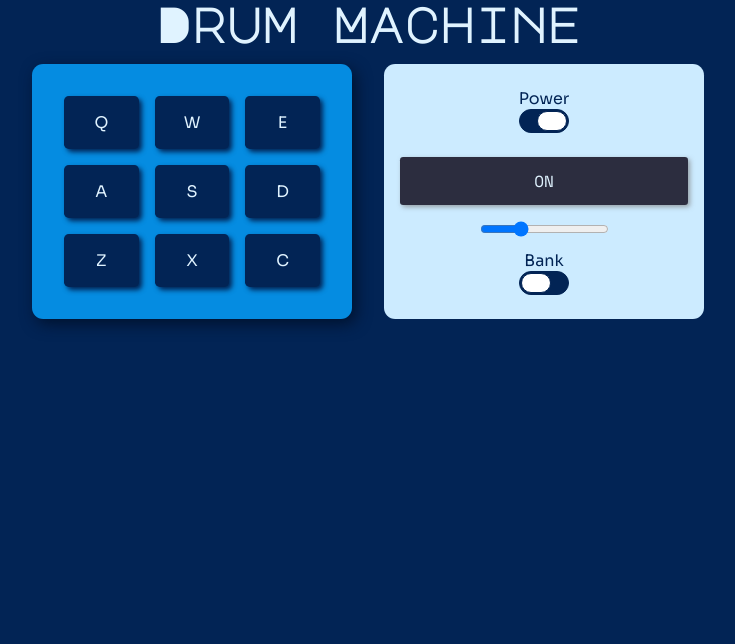
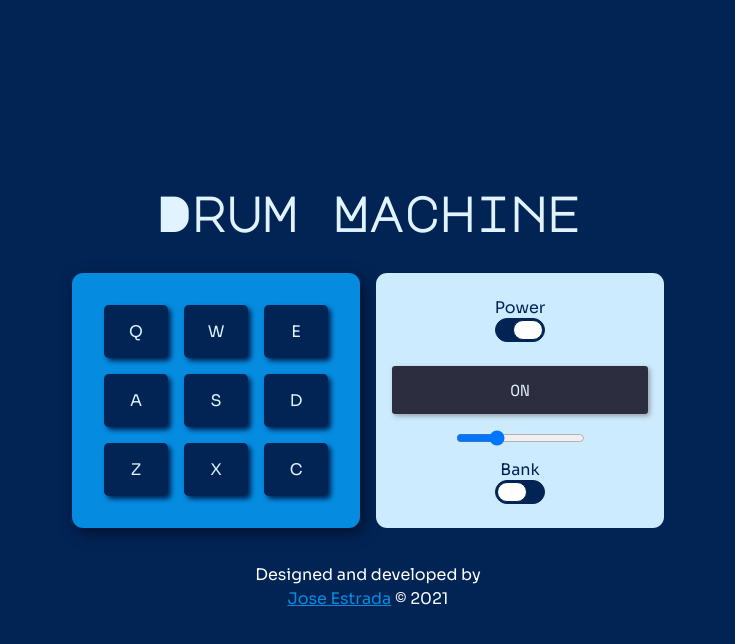
Before and after one commit to nadiemedicejose/drum-machine, a React (Create React App) app: page / in a window 1280 px wide. Shown: the top 644 px of the page, without its empty margins (272-1007 px from the left). Built offline with nearby package versions, Linux system fonts and the light colour scheme.

Commit message:
added footer and extra media query

```diff
--- a/src/components/App.js
+++ b/src/components/App.js
@@ -1,7 +1,8 @@
+import React, { useState } from 'react'
+import PadBank from './PadBank';
+import Footer from './Footer';
+import { bankOne, bankTwo } from '../libraries/SoundBanks';
 import '../styles/App.scss';
-import PadBank from './PadBank';
-import { bankOne, bankTwo } from '../libraries/SoundBanks';
-import React, { useState } from 'react'
 
 export default function App() {
   const [power, setPower] = useState(true);
@@ -113,6 +114,7 @@ export default function App() {
           </div>
         </div>
       </div>
+      <Footer />
     </div>
   )
 }
--- /dev/null
+++ b/src/components/Footer.js
@@ -0,0 +1,10 @@
+import React from 'react'
+
+export default function Footer() {
+  return (
+    <footer>
+      <p>Designed and developed by</p>
+      <p><a href="https://nadiemedicejose.web.app">Jose Estrada</a> &copy; 2021</p>
+    </footer>
+  )
+}
--- a/src/styles/App.scss
+++ b/src/styles/App.scss
@@ -6,6 +6,7 @@
 }
 
 body {
+  width: 100%;
   background-color: hsl(215, 95%, 17%);
   @include m.font-face(
     $color: hsl(215, 95%, 17%),
@@ -19,11 +20,23 @@ h1 {
   font-size: 3rem;
 }
 
+#drum-machine {
+  margin: 1rem;
+  max-width: 100%;
+  display: flex;
+  justify-content: center;
+  align-content: center;
+  align-items: center;
+  flex-direction: column;
+  gap: 1rem;
+}
+
 #drum-box {
   max-width: 100%;
   margin: 1rem;
   display: flex;
   flex-direction: column;
+  flex-flow: column wrap;
   justify-content: space-evenly;
   gap: 2rem;
 
@@ -100,14 +113,38 @@ h1 {
   cursor: pointer;
 }
 
+footer {
+  color: white;
+  line-height: 1.5rem;
+
+  a {
+    color: hsl(203, 96%, 45%);
+
+    &:hover {
+      color: hsl(203, 97%, 35%);
+    }
+  }
+}
+
 @media screen and (orientation: landscape) {
+  #drum-machine {
+    gap: 1.2rem;
+  }
+
   #drum-box {
     flex-direction: row;
     place-content: center;
-    gap: 2rem;
+    gap: 1rem;
 
     .pad-bank, .controls-container {
-      width: 20rem;
+      width: 18rem;
     }
   }
 }
+
+@media screen and (min-width: 790px) and (orientation: landscape) {
+  #drum-machine {
+    height: 100vh;
+    margin: 0;
+  }
+}
```
